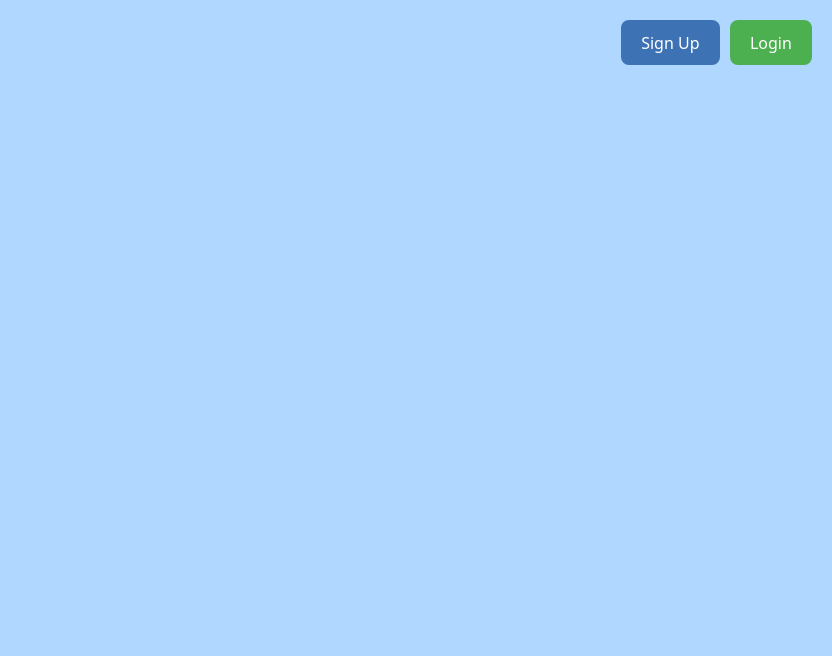
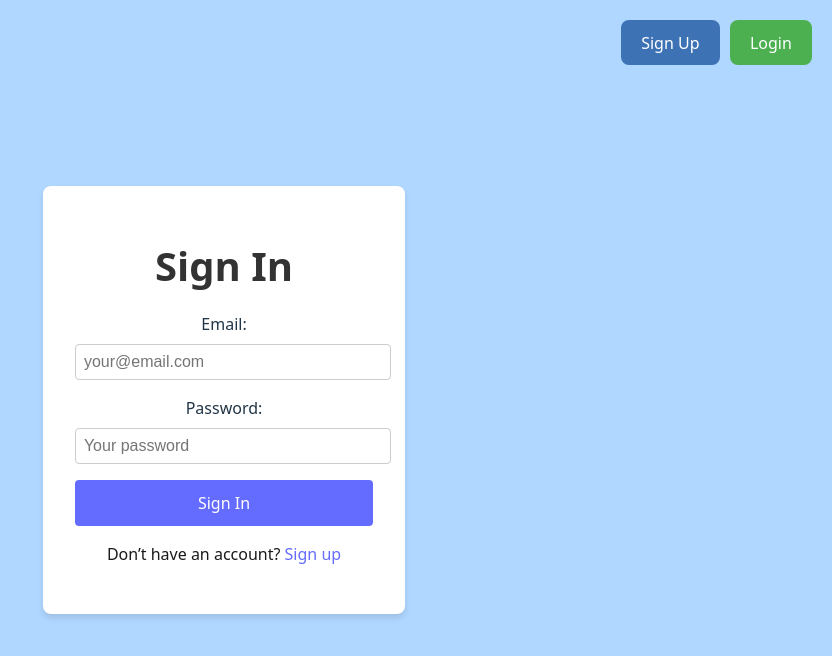
Before and after one commit to XanderDufourEtAl/TeamDudes, a React (Vite) app in the folder COS 420 Team D/: page /login in a window 1280 px wide. Before the commit this address had no page. Shown: the top 656 px of the page, without its empty margins (448-1280 px from the left). Built offline with nearby package versions, Linux system fonts and the light colour scheme.

Commit message:
Added SignIn component and firebase auth in App.tsx

```diff
--- a/COS 420 Team D/src/App.tsx
+++ b/COS 420 Team D/src/App.tsx
@@ -1,6 +1,7 @@
 import { BrowserRouter as Router, Route, Routes, Link } from 'react-router-dom';
 import maineLogo from './assets/maine.jpg';
 import SignUp from './SignUp';
+import SignIn from './SignIn';
 import WidgetPage from './WidgetPage';
 import './App.css';
 
@@ -14,6 +15,7 @@ function App() {
       </div>
 
       <Routes>
+        <Route path="/login" element={<SignIn />} />
         <Route path="/signup" element={<SignUp />} />
         <Route path="/widget" element={<WidgetPage />} />
         {/* Main page with links */}
--- /dev/null
+++ b/COS 420 Team D/src/SignIn.tsx
@@ -0,0 +1,71 @@
+import { useState } from "react";
+import { useNavigate } from "react-router-dom";
+import { signInWithEmailAndPassword } from "firebase/auth";
+import { auth } from "./firebase";
+import "./SignUp.css"; //reuse styles
+
+const SignIn = () => {
+  const [email, setEmail] = useState("");
+  const [password, setPassword] = useState("");
+  const [error, setError] = useState("");
+
+  const navigate = useNavigate();
+
+  const handleSignIn = async (e: React.FormEvent) => {
+    e.preventDefault();
+
+    try {
+      await signInWithEmailAndPassword(auth, email, password);
+      navigate("/widget"); // redirect on success
+    } catch (err) {
+      if (err instanceof Error) {
+        setError(err.message);
+      } else {
+        setError("An unknown error occurred.");
+      }
+    }
+  };
+
+  return (
+    <div className="signup-container">
+      <h1>Sign In</h1>
+      <form className="signup-form" onSubmit={handleSignIn}>
+        <div className="form-group">
+          <label htmlFor="email">Email:</label>
+          <input
+            type="email"
+            id="email"
+            placeholder="your@email.com"
+            value={email}
+            onChange={(e) => setEmail(e.target.value)}
+            required
+          />
+        </div>
+
+        <div className="form-group">
+          <label htmlFor="password">Password:</label>
+          <input
+            type="password"
+            id="password"
+            placeholder="Your password"
+            value={password}
+            onChange={(e) => setPassword(e.target.value)}
+            required
+          />
+        </div>
+
+        {error && <p style={{ color: "red" }}>{error}</p>}
+
+        <button type="submit" className="signup-button">
+          Sign In
+        </button>
+      </form>
+
+      <p className="login-link">
+        Don’t have an account? <a href="/signup">Sign up</a>
+      </p>
+    </div>
+  );
+};
+
+export default SignIn;
```
